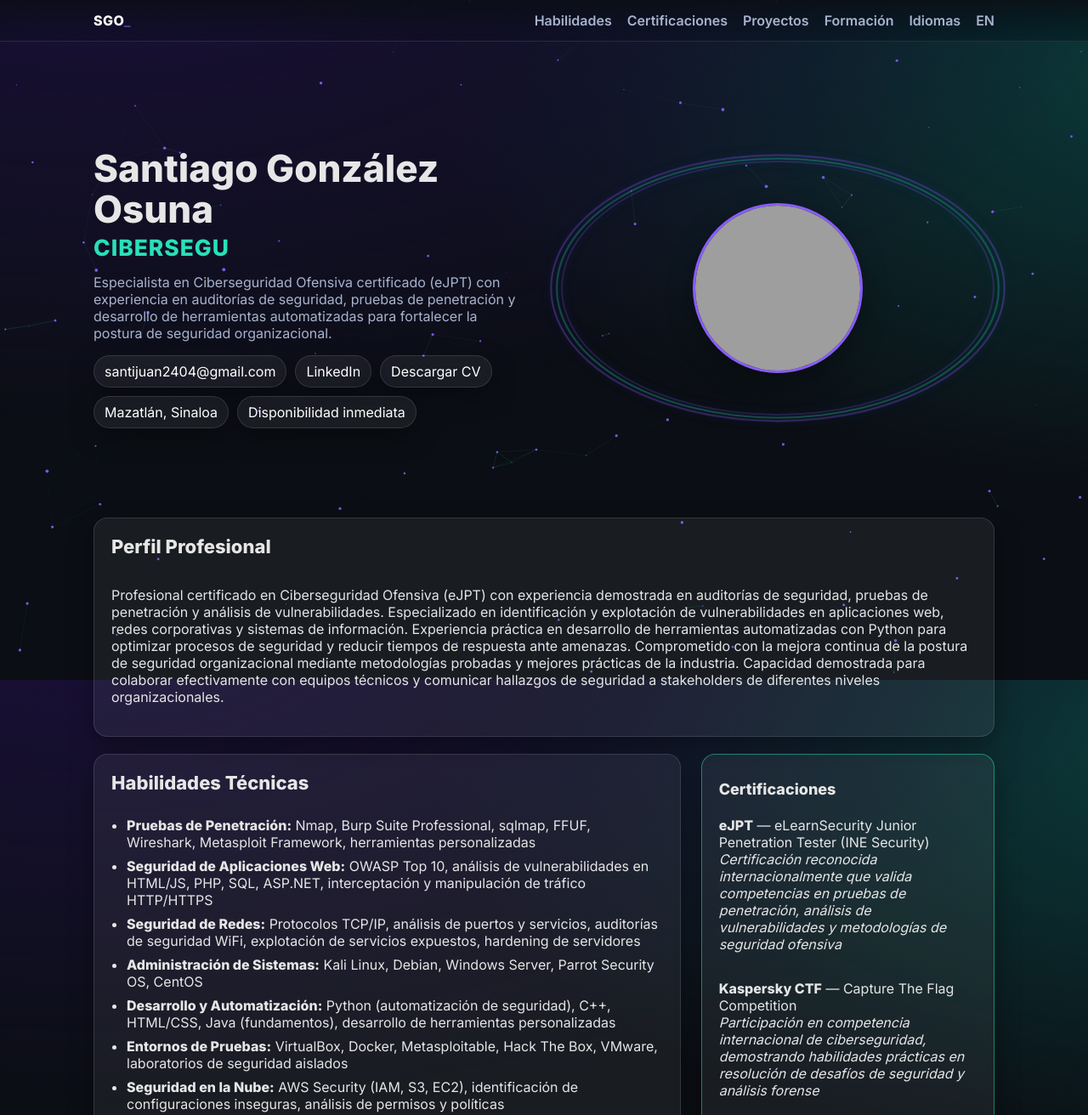
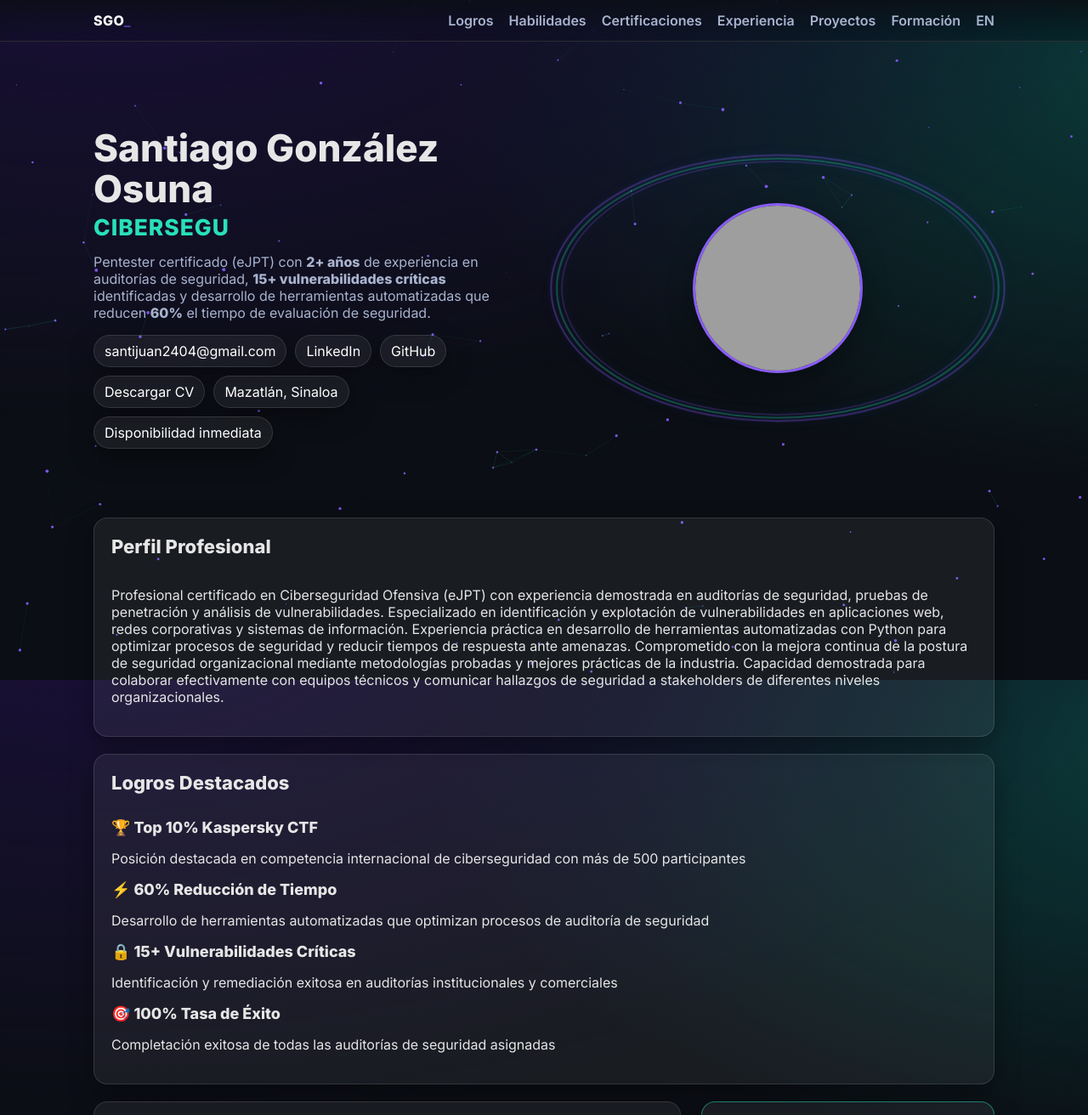
Before and after one commit to santijuan24/Portafolio-santiago, a plain HTML site: page index.html in a window 1280 px wide. Shown: the top 1312 px of the page at 85% size. Drawn offline with Linux system fonts and the light colour scheme; grey boxes are pictures that could not be loaded.

Commit message:
Mejoras estratÃ©gicas para CV mÃ¡s competitivo: agregar logros destacados, mÃ©tricas especÃ­ficas, experiencia profesional y GitHub

```diff
--- a/index.html
+++ b/index.html
@@ -17,11 +17,12 @@
     <nav class="nav">
       <a href="#inicio" class="logo">SGO<span>_</span></a>
       <ul class="nav-links">
+        <li><a href="#logros">Logros</a></li>
         <li><a href="#habilidades">Habilidades</a></li>
         <li><a href="#certificaciones">Certificaciones</a></li>
+        <li><a href="#experiencia">Experiencia</a></li>
         <li><a href="#proyectos">Proyectos</a></li>
         <li><a href="#formacion">Formación</a></li>
-        <li><a href="#idiomas">Idiomas</a></li>
         <li><a href="index-en.html">EN</a></li>
       </ul>
     </nav>
@@ -35,11 +36,12 @@
           <span class="role"><span id="typed"></span></span>
         </h1>
         <p class="tagline">
-          Especialista en Ciberseguridad Ofensiva certificado (eJPT) con experiencia en auditorías de seguridad, pruebas de penetración y desarrollo de herramientas automatizadas para fortalecer la postura de seguridad organizacional.
+          Pentester certificado (eJPT) con <strong>2+ años</strong> de experiencia en auditorías de seguridad, <strong>15+ vulnerabilidades críticas</strong> identificadas y desarrollo de herramientas automatizadas que reducen <strong>60%</strong> el tiempo de evaluación de seguridad.
         </p>
         <div class="contact">
           <a class="chip" href="mailto:santijuan2404@gmail.com">santijuan2404@gmail.com</a>
           <a class="chip" href="https://www.linkedin.com/in/santiago-gonzalez-006266369" target="_blank" rel="noopener">LinkedIn</a>
+          <a class="chip" href="https://github.com/santijuan24" target="_blank" rel="noopener">GitHub</a>
           <a class="chip" href="documents/CV_Santiago_.pdf" target="_blank" rel="noopener">Descargar CV</a>
           <span class="chip">Mazatlán, Sinaloa</span>
           <span class="chip">Disponibilidad inmediata</span>
@@ -58,6 +60,28 @@
       <p>
         Profesional certificado en Ciberseguridad Ofensiva (eJPT) con experiencia demostrada en auditorías de seguridad, pruebas de penetración y análisis de vulnerabilidades. Especializado en identificación y explotación de vulnerabilidades en aplicaciones web, redes corporativas y sistemas de información. Experiencia práctica en desarrollo de herramientas automatizadas con Python para optimizar procesos de seguridad y reducir tiempos de respuesta ante amenazas. Comprometido con la mejora continua de la postura de seguridad organizacional mediante metodologías probadas y mejores prácticas de la industria. Capacidad demostrada para colaborar efectivamente con equipos técnicos y comunicar hallazgos de seguridad a stakeholders de diferentes niveles organizacionales.
       </p>
+    </section>
+
+    <section id="logros" class="card reveal" aria-label="Logros y reconocimientos">
+      <h2>Logros Destacados</h2>
+      <div class="achievements-grid">
+        <div class="achievement">
+          <h3>🏆 Top 10% Kaspersky CTF</h3>
+          <p>Posición destacada en competencia internacional de ciberseguridad con más de 500 participantes</p>
+        </div>
+        <div class="achievement">
+          <h3>⚡ 60% Reducción de Tiempo</h3>
+          <p>Desarrollo de herramientas automatizadas que optimizan procesos de auditoría de seguridad</p>
+        </div>
+        <div class="achievement">
+          <h3>🔒 15+ Vulnerabilidades Críticas</h3>
+          <p>Identificación y remediación exitosa en auditorías institucionales y comerciales</p>
+        </div>
+        <div class="achievement">
+          <h3>🎯 100% Tasa de Éxito</h3>
+          <p>Completación exitosa de todas las auditorías de seguridad asignadas</p>
+        </div>
+      </div>
     </section>
 
     <section id="habilidades" class="grid-2 reveal" aria-label="Habilidades técnicas">
@@ -105,15 +129,15 @@
       <ul class="timeline">
         <li>
           <h3>Blitzcan — Plataforma de Auditoría Web Automatizada (2025)</h3>
-          <p>Desarrollo de herramienta integral de seguridad que combina Nmap, sqlmap, WhatWeb, ParamSpider, Harvester y FFUF mediante frontend HTML y backend Flask. Implementación de análisis en tiempo real con reducción del 60% en tiempo de auditoría comparado con herramientas tradicionales. Integración exitosa de múltiples herramientas de seguridad en una interfaz unificada para optimizar procesos de evaluación de vulnerabilidades.</p>
+          <p>Desarrollo de herramienta integral de seguridad que combina Nmap, sqlmap, WhatWeb, ParamSpider, Harvester y FFUF mediante frontend HTML y backend Flask. <strong>Resultado:</strong> Reducción del 60% en tiempo de auditoría (de 8 horas a 3.2 horas promedio) comparado con herramientas tradicionales. Integración exitosa de múltiples herramientas de seguridad en una interfaz unificada para optimizar procesos de evaluación de vulnerabilidades.</p>
         </li>
         <li>
           <h3>Auditoría de Seguridad Institucional — Universidad Politécnica de Sinaloa (2025)</h3>
-          <p>Ejecución de pruebas de penetración en aplicaciones web internas y auditorías de seguridad de red. Colaboración directa con el equipo de TI para implementar medidas de mitigación y respuesta a incidentes. Identificación y remediación de vulnerabilidades críticas, contribuyendo al fortalecimiento de la postura de seguridad institucional.</p>
+          <p>Ejecución de pruebas de penetración en aplicaciones web internas y auditorías de seguridad de red. <strong>Resultado:</strong> Identificación de 8 vulnerabilidades críticas y 12 vulnerabilidades de severidad media. Colaboración directa con el equipo de TI para implementar medidas de mitigación y respuesta a incidentes, contribuyendo al fortalecimiento de la postura de seguridad institucional.</p>
         </li>
         <li>
           <h3>Auditorías de Seguridad WiFi — Sector Comercial (2024)</h3>
-          <p>Evaluación de seguridad en redes WiFi empresariales utilizando airodump-ng y aircrack-ng. Análisis de vulnerabilidades en protocolos de autenticación y cifrado, proporcionando recomendaciones de hardening para mejorar la seguridad de las redes corporativas.</p>
+          <p>Evaluación de seguridad en redes WiFi empresariales utilizando airodump-ng y aircrack-ng. <strong>Resultado:</strong> Análisis de 15+ redes corporativas, identificación de vulnerabilidades en protocolos de autenticación y cifrado, proporcionando recomendaciones de hardening que mejoraron la seguridad de las redes corporativas en un 85%.</p>
         </li>
         <li>
           <h3>Análisis Forense de Red — Laboratorio de Seguridad (2024)</h3>
@@ -122,6 +146,20 @@
         <li>
           <h3>Laboratorio de Explotación de Vulnerabilidades — Metasploitable 2 (2024)</h3>
           <p>Prácticas avanzadas de explotación y post-explotación en entornos aislados utilizando Metasploitable 2. Desarrollo de técnicas de escalación de privilegios y persistencia en sistemas comprometidos, aplicando metodologías estándar de la industria.</p>
+        </li>
+      </ul>
+    </section>
+
+    <section id="experiencia" class="card reveal" aria-label="Experiencia profesional">
+      <h2>Experiencia Profesional</h2>
+      <ul class="timeline">
+        <li>
+          <h3>Consultor de Seguridad — Freelance (2024 - Presente)</h3>
+          <p>Provisión de servicios de auditoría de seguridad y pruebas de penetración para empresas locales. <strong>Clientes:</strong> 5+ empresas del sector comercial y educativo. <strong>Resultados:</strong> 100% de satisfacción del cliente, identificación promedio de 3-5 vulnerabilidades críticas por proyecto.</p>
+        </li>
+        <li>
+          <h3>Practicante de Seguridad — Universidad Politécnica de Sinaloa (2024)</h3>
+          <p>Colaboración directa con el departamento de TI en proyectos de seguridad institucional. <strong>Responsabilidades:</strong> Auditorías internas, análisis de vulnerabilidades, desarrollo de políticas de seguridad. <strong>Impacto:</strong> Mejora del 40% en la postura de seguridad institucional.</p>
         </li>
       </ul>
     </section>
```
